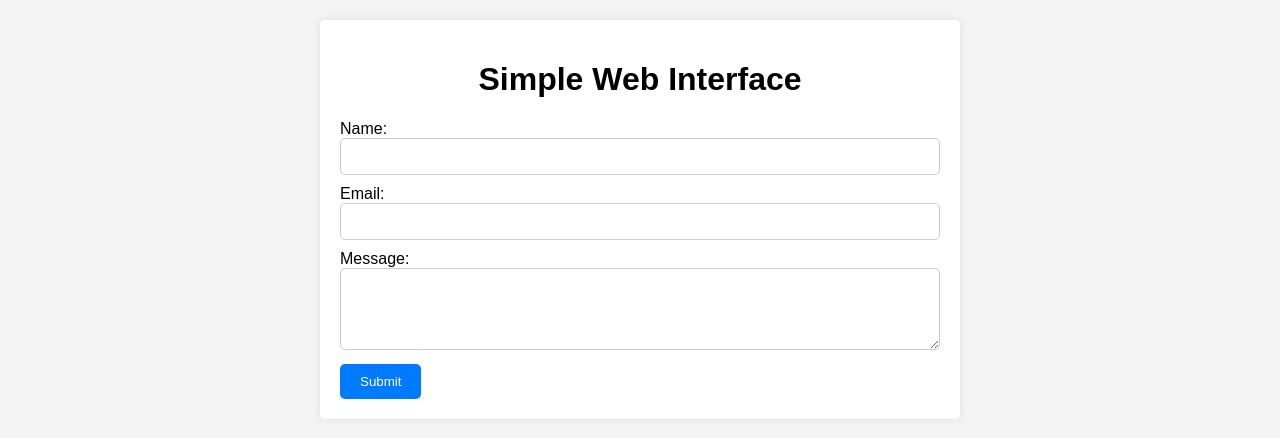
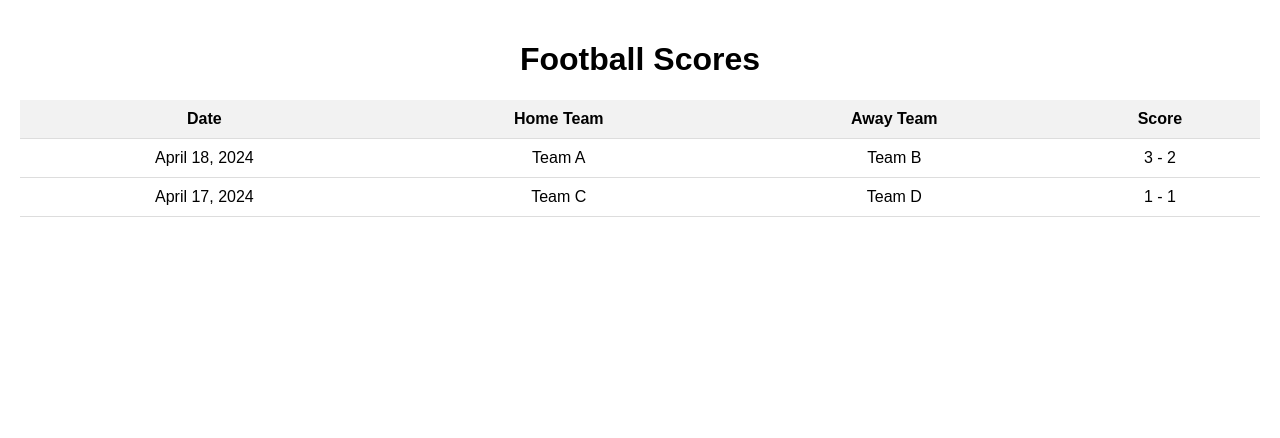
Before and after one commit to B1ueDog/B1ueDog.github.io, a plain HTML site: page Scores.html in a window 1280 px wide. Drawn offline with Linux system fonts and the light colour scheme.

Commit message:
Update Scores.html

```diff
--- a/Scores.html
+++ b/Scores.html
@@ -3,59 +3,57 @@
 <head>
     <meta charset="UTF-8">
     <meta name="viewport" content="width=device-width, initial-scale=1.0">
-    <title>Simple Web Interface</title>
+    <title>Football Scores</title>
     <style>
-        /* CSS styles can be added here */
         body {
             font-family: Arial, sans-serif;
             margin: 0;
-            padding: 0;
-            background-color: #f4f4f4;
-        }
-        .container {
-            max-width: 600px;
-            margin: 20px auto;
             padding: 20px;
-            background-color: #fff;
-            border-radius: 5px;
-            box-shadow: 0 0 10px rgba(0,0,0,0.1);
         }
         h1 {
             text-align: center;
         }
-        input[type="text"], textarea {
+        table {
             width: 100%;
+            border-collapse: collapse;
+            margin-top: 20px;
+        }
+        th, td {
             padding: 10px;
-            margin-bottom: 10px;
-            border: 1px solid #ccc;
-            border-radius: 5px;
-            box-sizing: border-box;
+            border-bottom: 1px solid #ddd;
+            text-align: center;
         }
-        button {
-            padding: 10px 20px;
-            background-color: #007bff;
-            color: #fff;
-            border: none;
-            border-radius: 5px;
-            cursor: pointer;
-        }
-        button:hover {
-            background-color: #0056b3;
+        th {
+            background-color: #f2f2f2;
         }
     </style>
 </head>
 <body>
-    <div class="container">
-        <h1>Simple Web Interface</h1>
-        <form id="myForm">
-            <label for="name">Name:</label>
-            <input type="text" id="name" name="name" required>
-            <label for="email">Email:</label>
-            <input type="text" id="email" name="email" required>
-            <label for="message">Message:</label>
-            <textarea id="message" name="message" rows="4" required></textarea>
-            <button type="submit">Submit</button>
-        </form>
-    </div>
+    <h1>Football Scores</h1>
+    <table>
+        <thead>
+            <tr>
+                <th>Date</th>
+                <th>Home Team</th>
+                <th>Away Team</th>
+                <th>Score</th>
+            </tr>
+        </thead>
+        <tbody>
+            <tr>
+                <td>April 18, 2024</td>
+                <td>Team A</td>
+                <td>Team B</td>
+                <td>3 - 2</td>
+            </tr>
+            <tr>
+                <td>April 17, 2024</td>
+                <td>Team C</td>
+                <td>Team D</td>
+                <td>1 - 1</td>
+            </tr>
+            <!-- Add more rows for additional games -->
+        </tbody>
+    </table>
 </body>
 </html>
```
